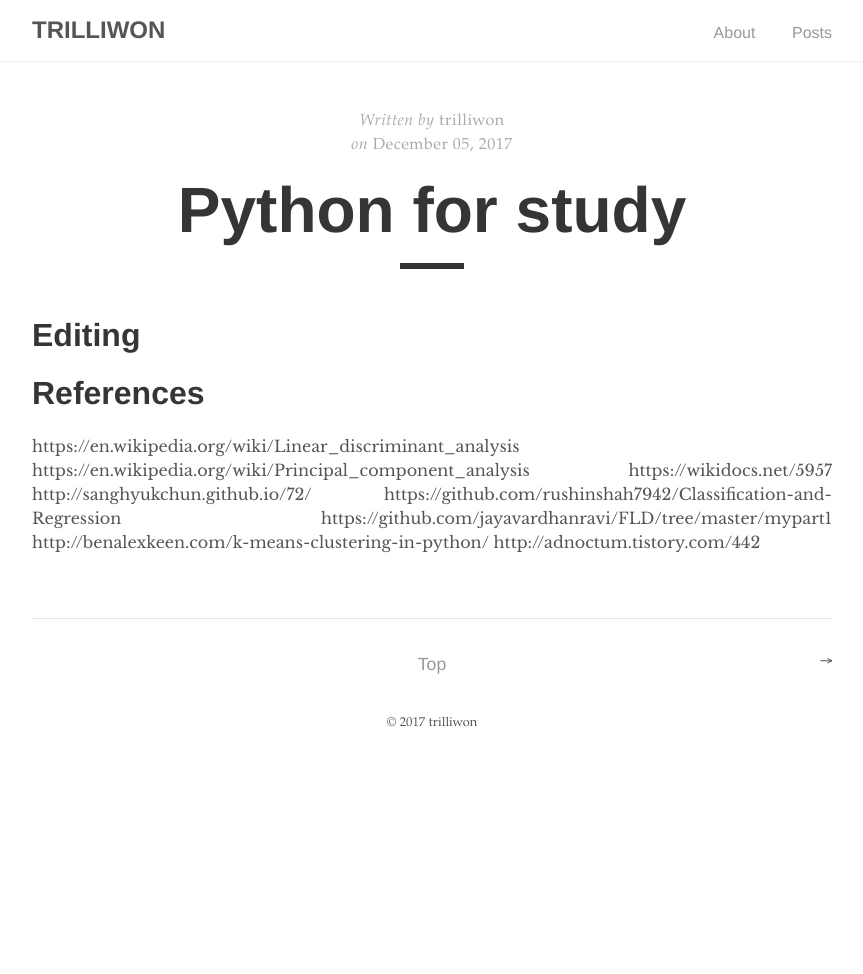
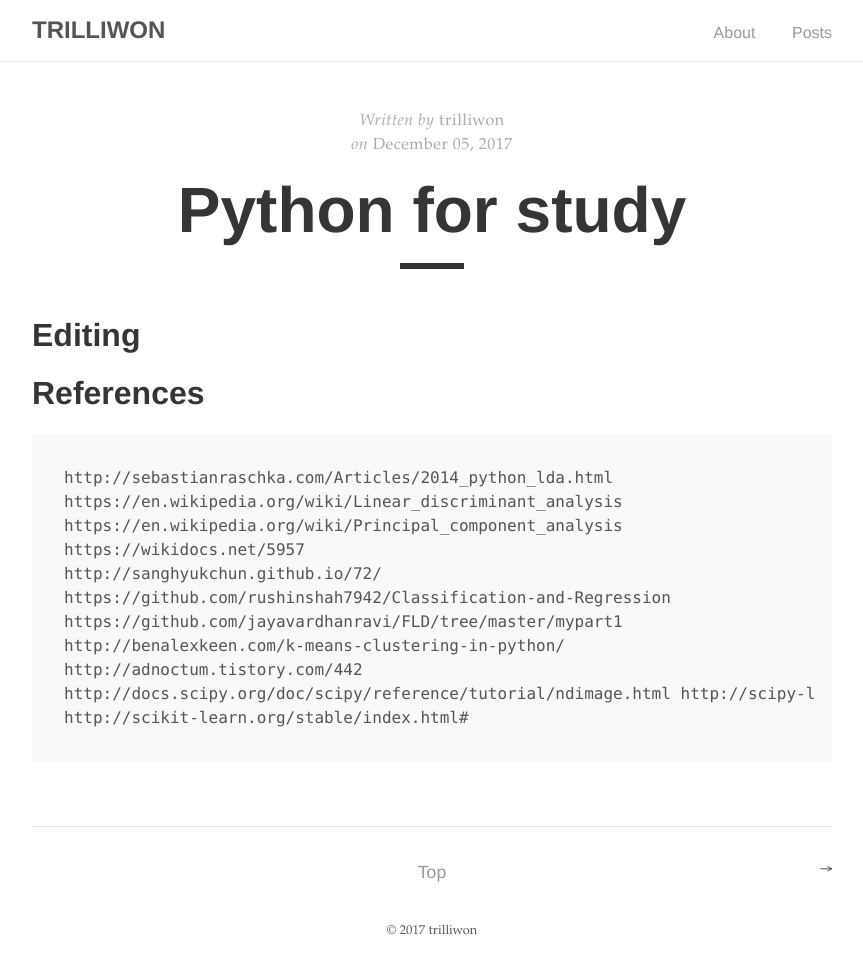
Before and after one commit to trilliwon/ABL, a Jekyll site: the page built from _posts/2017-12-06-python-for-computer-vision.md, in a window 1280 px wide. Shown: the whole page, without its empty margins (208-1071 px from the left). Built offline with Jekyll 4.4.1, drawn with Linux system fonts in a browser that asks for light colours; before the commit the page ends 900 px from its top, so only the background shows below that; some of the changed lines change nothing that is shown.

Commit message:
Thu Dec  7 14:52:41 KST 2017

````diff
--- a/_posts/2017-12-06-python-for-computer-vision.md
+++ b/_posts/2017-12-06-python-for-computer-vision.md
@@ -10,6 +10,9 @@ permalink: /computer_vision/
 
 
 # References
+
+```
+http://sebastianraschka.com/Articles/2014_python_lda.html
 https://en.wikipedia.org/wiki/Linear_discriminant_analysis
 https://en.wikipedia.org/wiki/Principal_component_analysis
 https://wikidocs.net/5957
@@ -18,3 +21,6 @@ https://github.com/rushinshah7942/Classification-and-Regression
 https://github.com/jayavardhanravi/FLD/tree/master/mypart1
 http://benalexkeen.com/k-means-clustering-in-python/
 http://adnoctum.tistory.com/442
+http://docs.scipy.org/doc/scipy/reference/tutorial/ndimage.html http://scipy-lectures.github.io/advanced/image_processing/ http://nbviewer.ipython.org/github/jrjohansson/scientific-python-lectures/blob/master/Lecture-4-Matplotlib.ipynb
+http://scikit-learn.org/stable/index.html#
+```
````
